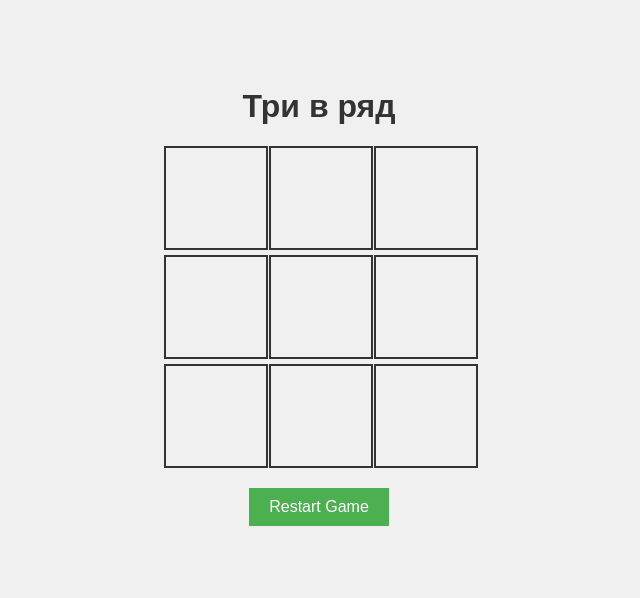
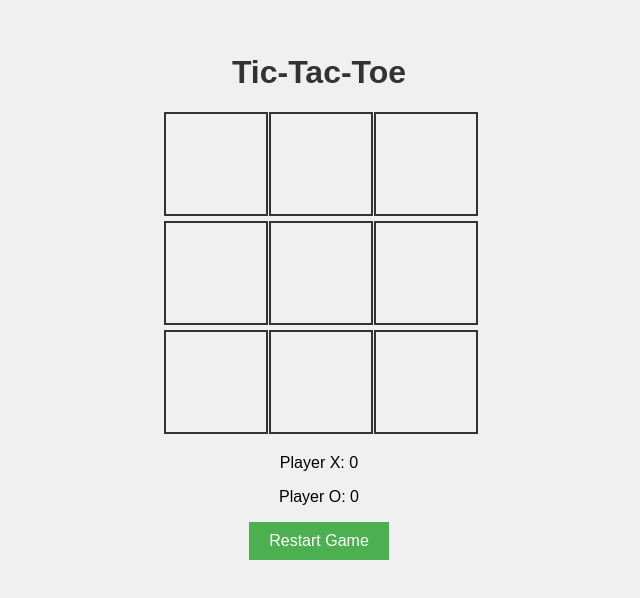
Before and after one commit to Pavlo123443/gamerep, a plain HTML site: page index.html in a window 1280 px wide. Shown: the part 104-702 px from the top of the page, without its empty margins (321-961 px from the left). Drawn offline with Linux system fonts and the light colour scheme.

Commit message:
Update index.html

```diff
--- a/index.html
+++ b/index.html
@@ -8,11 +8,14 @@
 </head>
 <body>
     <div class="container">
-        <h1>Три в ряд </h1>
+        <h1>Tic-Tac-Toe</h1>
         <div id="board" class="board">
             <!-- Game board will be generated here -->
         </div>
-
+        <div class="status">
+            <p>Player X: <span id="playerXScore">0</span></p>
+            <p>Player O: <span id="playerOScore">0</span></p>
+        </div>
         <button id="restartBtn">Restart Game</button>
     </div>
 
```
